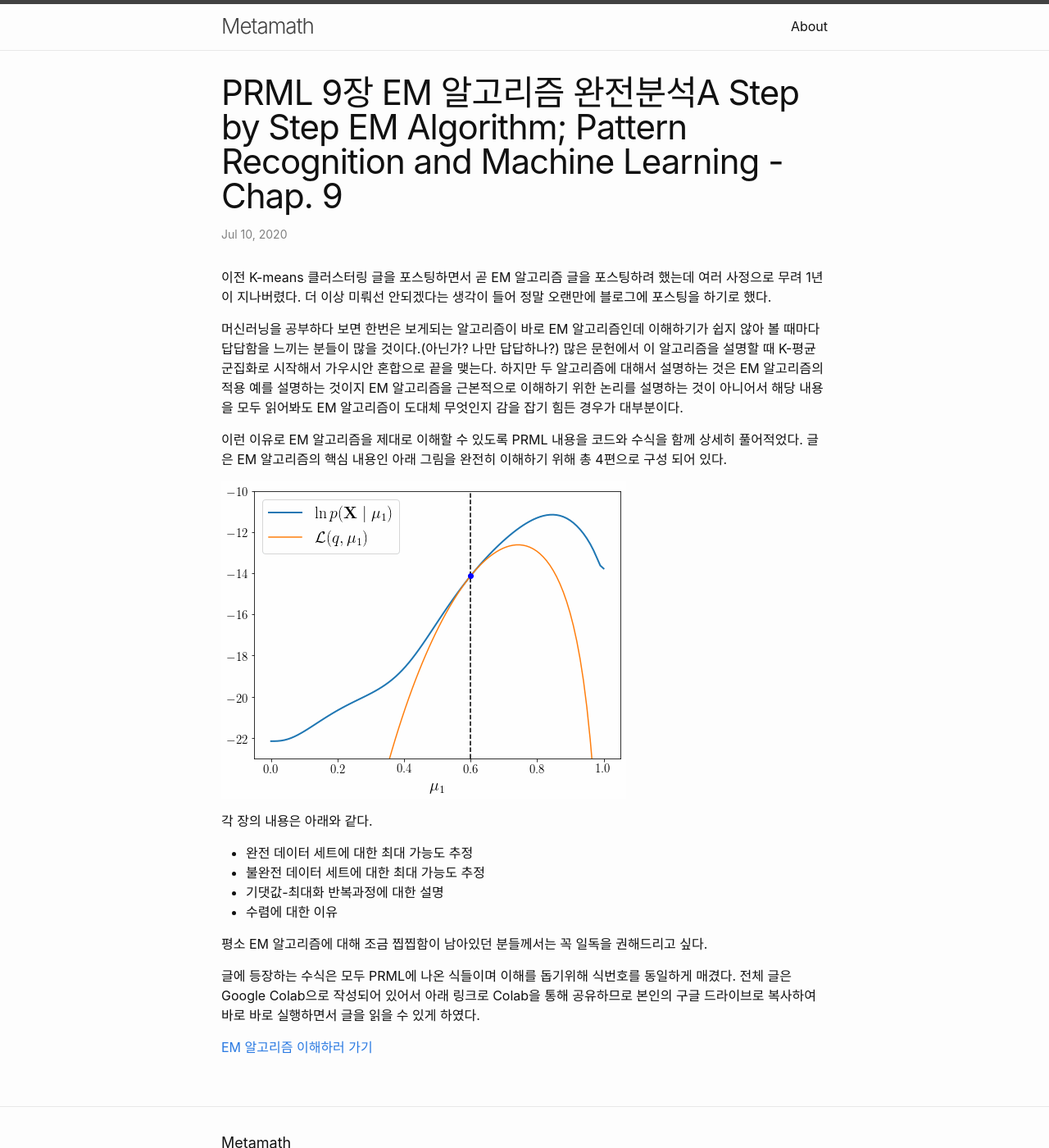
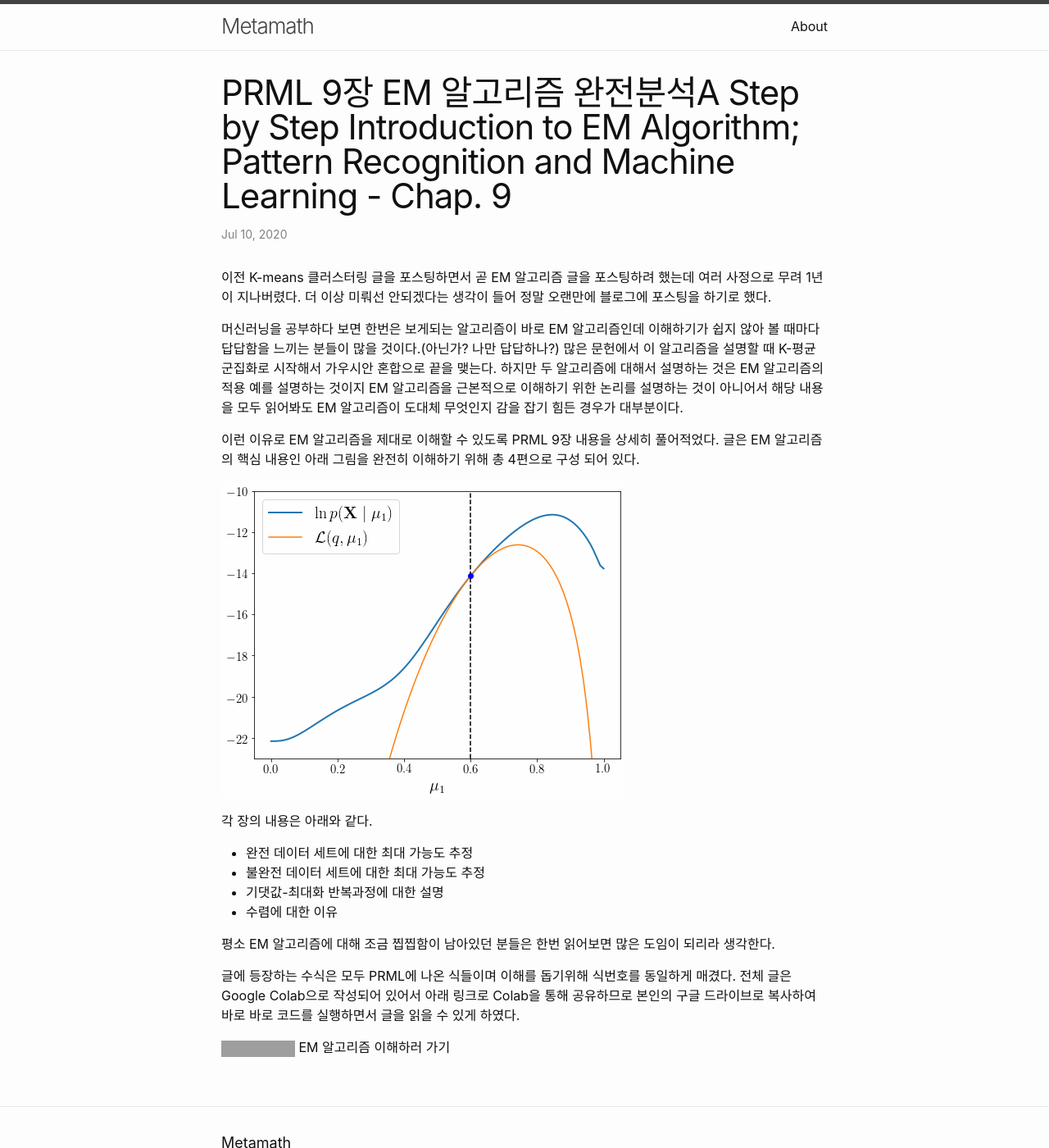
Before and after one commit to metamath1/metamath1.github.io, a Jekyll site: the page built from _posts/2020-07-09-em.markdown, in a window 1280 px wide and 1400 px high. Shown: the whole window at 82% size. Built offline with Jekyll 4.4.1, drawn with Linux system fonts in a browser that asks for light colours; grey boxes are pictures that could not be loaded.

Commit message:
modify em algo.

```diff
--- a/_posts/2020-07-09-em.markdown
+++ b/_posts/2020-07-09-em.markdown
@@ -1,6 +1,6 @@
 ---
 layout: post
-title:  "PRML 9장 EM 알고리즘 완전분석A Step by Step EM Algorithm; Pattern Recognition and Machine Learning - Chap. 9"
+title:  "PRML 9장 EM 알고리즘 완전분석A Step by Step Introduction to EM Algorithm; Pattern Recognition and Machine Learning - Chap. 9"
 date:   2020-07-10
 tags: [kmeans, machine-learning, unsupervised, em-algorithm, PRML, expectation-maximization]
 use_math: true
@@ -11,7 +11,8 @@ use_math: true
 
 머신러닝을 공부하다 보면 한번은 보게되는 알고리즘이 바로 EM 알고리즘인데 이해하기가 쉽지 않아 볼 때마다 답답함을 느끼는 분들이 많을 것이다.(아닌가? 나만 답답하나?) 많은 문헌에서 이 알고리즘을 설명할 때 K-평균 군집화로 시작해서 가우시안 혼합으로 끝을 맺는다. 하지만 두 알고리즘에 대해서 설명하는 것은 EM 알고리즘의 적용 예를 설명하는 것이지 EM 알고리즘을 근본적으로 이해하기 위한 논리를 설명하는 것이 아니어서 해당 내용을 모두 읽어봐도 EM 알고리즘이 도대체 무엇인지 감을 잡기 힘든 경우가 대부분이다.
 
-이런 이유로 EM 알고리즘을 제대로 이해할 수 있도록 PRML 내용을 코드와 수식을 함께 상세히 풀어적었다. 글은 EM 알고리즘의 핵심 내용인 아래 그림을 완전히 이해하기 위해 총 4편으로 구성 되어 있다.
+이런 이유로 EM 알고리즘을 제대로 이해할 수 있도록 PRML 9장 내용을 상세히 풀어적었다.
+글은 EM 알고리즘의 핵심 내용인 아래 그림을 완전히 이해하기 위해 총 4편으로 구성 되어 있다.
 
 ![]({{ "/assets/em/em.gif" | absolute_url }})
 
@@ -22,11 +23,9 @@ use_math: true
 - 기댓값-최대화 반복과정에 대한 설명
 - 수렴에 대한 이유
 
-평소 EM 알고리즘에 대해 조금 찝찝함이 남아있던 분들께서는 꼭 일독을 권해드리고 싶다.
+평소 EM 알고리즘에 대해 조금 찝찝함이 남아있던 분들은 한번 읽어보면 많은 도임이 되리라 생각한다.
 
 글에 등장하는 수식은 모두 PRML에 나온 식들이며 이해를 돕기위해 식번호를 동일하게 매겼다.
-전체 글은 Google Colab으로 작성되어 있어서 아래 링크로 Colab을 통해 공유하므로 본인의 구글 드라이브로 복사하여 바로 바로 실행하면서 글을 읽을 수 있게 하였다.
+전체 글은 Google Colab으로 작성되어 있어서 아래 링크로 Colab을 통해 공유하므로 본인의 구글 드라이브로 복사하여 바로 바로 코드를 실행하면서 글을 읽을 수 있게 하였다.
 
-[EM 알고리즘 이해하러 가기][em]
-
-[em]: https://colab.research.google.com/github/metamath1/ml-simple-works/blob/master/EM/em_algorithm.ipynb
+[![Open In Colab](https://colab.research.google.com/assets/colab-badge.svg)](https://colab.research.google.com/github/metamath1/ml-simple-works/blob/master/EM/em_algorithm.ipynb) EM 알고리즘 이해하러 가기
```
